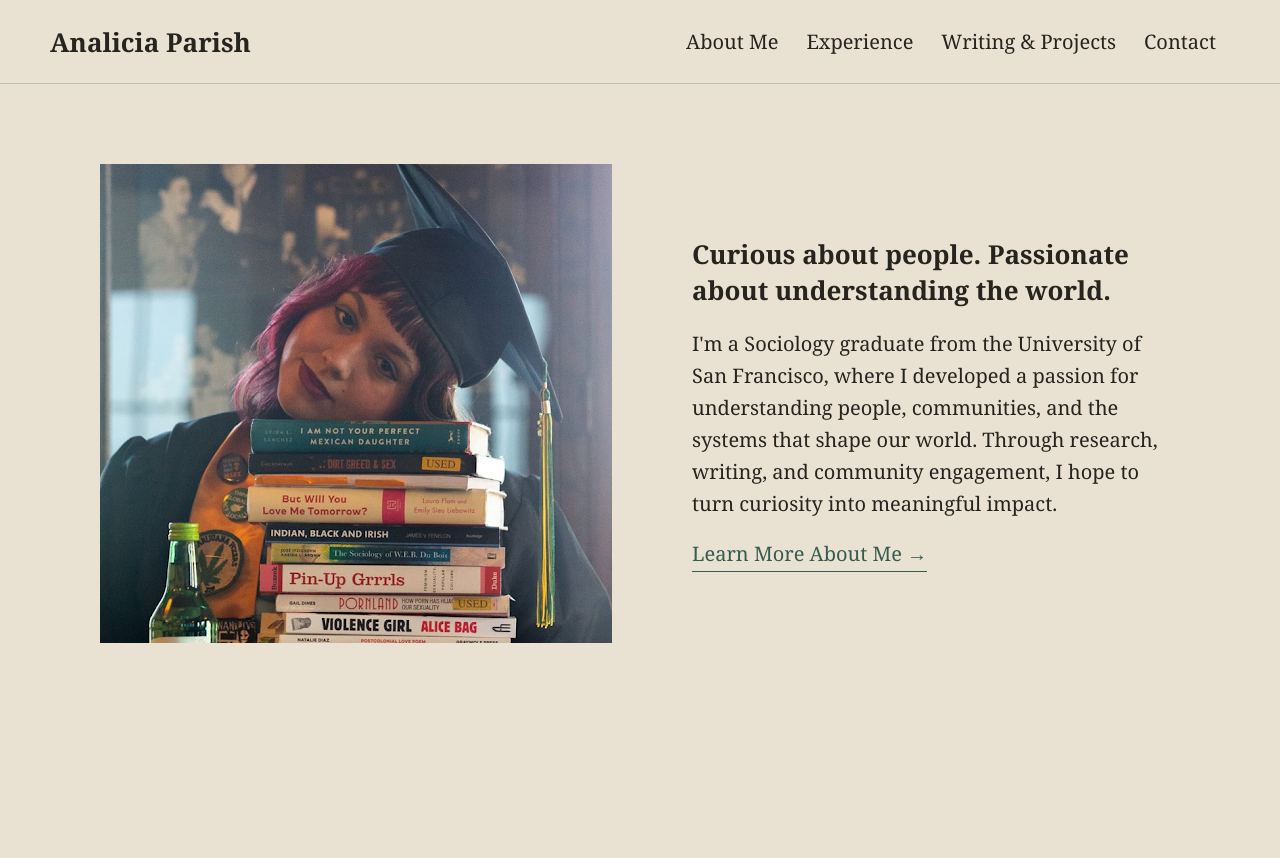
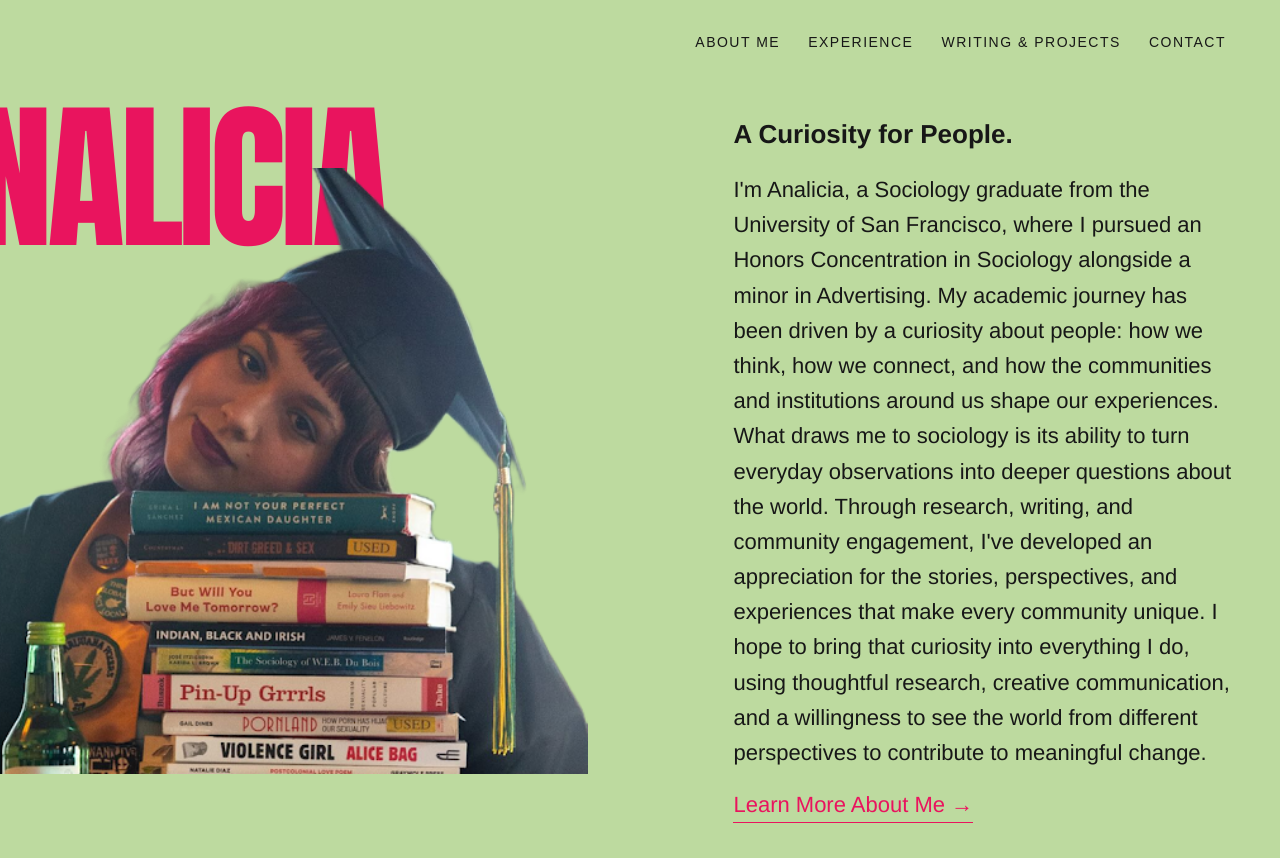
Before and after one commit to funnyguyaj/Sociology-Portfolio, a plain HTML site: page index.html in a window 1280 px wide. Before the commit the page ends 800 px from the top, so only its background shows below. Drawn offline with Linux system fonts and the light colour scheme.

Commit message:
Update 2

```diff
--- a/index.html
+++ b/index.html
@@ -18,17 +18,26 @@
     </header>
 
     <main>
-        <img src="images/homepage-image.png" alt="Home Image">
+        <div class="hero-visual">
+            <h1 class="hero-title">ANALICIA</h1>
+            <img src="images/homepage-image-transparent.png" alt="Portrait of Analicia">
+        </div>
 
         <div>
-            <h2>Curious about people. Passionate about understanding the world.</h2>
+            <h2>A Curiosity for People.</h2>
 
             <p>
-                I'm a Sociology graduate from the University of San Francisco,
-                where I developed a passion for understanding people,
-                communities, and the systems that shape our world.
-                Through research, writing, and community engagement,
-                I hope to turn curiosity into meaningful impact.
+                I'm Analicia, a Sociology graduate from the University of San Francisco, where I pursued an Honors
+                Concentration in Sociology alongside a minor in Advertising. My academic journey has been driven by a
+                curiosity about people: how we think, how we connect, and how the communities and institutions around us
+                shape our experiences.
+
+                What draws me to sociology is its ability to turn everyday observations into deeper questions about the
+                world. Through research, writing, and community engagement, I've developed an appreciation for the
+                stories, perspectives, and experiences that make every community unique.
+
+                I hope to bring that curiosity into everything I do, using thoughtful research, creative communication,
+                and a willingness to see the world from different perspectives to contribute to meaningful change.
             </p>
             <a href="about.html">Learn More About Me &rarr;</a>
         </div>
--- a/style.css
+++ b/style.css
@@ -1,22 +1,39 @@
+
 body {
-    background-color: #E9E1D2;
-    margin:0;
+    background-color: #BDDA9F;
+    margin: 0;
 }
+
+/* HEADER */
 
 header {
     display: flex;
     justify-content: space-between;
+    align-items: center;
     padding: 20px 50px;
     font-family: Georgia, serif;
     font-size: 20px;
-    align-items: center;
-    border-bottom: 1px solid rgba(53, 92, 80, 0.25);
+    border-bottom: 1px solid rgba(23, 23, 23, 0.25);
 }
 
 header a {
-    color: #25241F;
+    color: #171717;
     text-decoration: none;
 }
+
+/* LOGO */
+
+.logo {
+    font-size: 26px;
+    font-weight: bold;
+    transition: color 200ms ease-out;
+}
+
+.logo:hover {
+    color: #E9145E;
+}
+
+/* NAVIGATION */
 
 nav {
     display: flex;
@@ -25,15 +42,42 @@ nav {
     font-size: 20px;
 }
 
-.logo {
-    font-size: 26px;
-    font-weight: bold;
-    transition: color 0.3s ease;
+nav a {
+    display: inline-flex;
+    align-items: center;
+    justify-content: center;
+
+    padding: 8px 14px;
+    min-height: 44px;
+    box-sizing: border-box;
+
+    border-radius: 25px;
+    background-color: transparent;
+    outline: 1px solid transparent;
+
+    transition:
+        color 200ms ease-out,
+        background-color 200ms ease-out,
+        outline-color 200ms ease-out,
+        transform 150ms ease-out;
 }
 
-.logo:hover {
-    color: #355C50;
+nav a:hover {
+    color: #E9145E;
+    background-color: rgba(233, 20, 94, 0.12);
+    outline-color: #E9145E;
 }
+
+nav a:active {
+    transform: scale(0.97);
+}
+
+nav a:focus-visible {
+    outline: 2px solid #E9145E;
+    outline-offset: 3px;
+}
+
+/* MAIN CONTENT */
 
 main {
     display: flex;
@@ -45,34 +89,34 @@ main {
 
 main img {
     width: 700px;
+    max-width: 100%;
     height: auto;
     object-fit: cover;
-    max-width: 100%;
 }
 
 main h2 {
-    font-family: Georgia, serif;
+    font-family: Helvetica, Arial, sans-serif;
     font-size: 26px;
     font-weight: bold;
-    color: #25241F;
+    color: #171717;
+    margin-top: 0;
     margin-bottom: 0;
-    margin-top: 0;
 }
 
 main p {
-    font-family: Georgia, serif;
-    font-size: 20px;
-    color: #25241F;
+    font-family: Helvetica, Arial, sans-serif;
+    font-size: 22px;
+    color: #171717;
     line-height: 1.6;
     max-width: 800px;
 }
 
 main a {
-    font-family: Georgia, serif;
-    font-size: 20px;
-    color: #355C50;
+    font-family: Helvetica, Arial, sans-serif;
+    font-size: 22px;
+    color: #E9145E;
     text-decoration: none;
-    border-bottom: 1px solid #355C50;
+    border-bottom: 1px solid #E9145E;
     padding-bottom: 4px;
     display: inline-block;
     transition: transform 0.3s ease;
@@ -82,31 +126,7 @@ main a:hover {
     transform: scale(1.08);
 }
 
-nav a {
-    padding: 8px 14px;
-    border-radius: 25px;
-
-    background-color: transparent;
-    outline: 1px solid transparent;
-
-    transition: color 0.8s ease,
-                background-color 0.8s ease,
-                outline-color 0.8s ease;
-}
-
-nav a:hover {
-    color: #355C50;
-    background-color: rgba(53, 92, 80, 0.15);
-    border-radius: 25px;
-    padding: 8px 14px;
-    outline: 1px solid #355C50;
-}
-
-@media (max-width: 768px) {
-    main {
-        flex-direction: column;
-    }
-}
+/* ABOUT ME PAGE */
 
 .about {
     max-width: 750px;
@@ -117,14 +137,110 @@ nav a:hover {
     font-family: Georgia, serif;
     font-size: 48px;
     font-weight: normal;
-    color: #25241F;
+    color: #171717;
     margin-bottom: 30px;
 }
 
 .about p {
     font-family: Georgia, serif;
     font-size: 20px;
-    color: #25241F;
+    color: #171717;
     text-align: left;
     max-width: 750px;
 }
+
+/* RESPONSIVE LAYOUT */
+
+@media (max-width: 768px) {
+    main {
+        flex-direction: column;
+    }
+}
+
+/* HERO IMAGE AND TYPOGRAPHY */
+
+.hero-visual {
+    position: relative;
+    width: 700px;
+    flex-shrink: 0;
+}
+
+.hero-title {
+    position: absolute;
+    top: -45px;
+    left: -40px;
+
+    font-family: Impact, "Arial Black", sans-serif;
+    font-size: 160px;
+    font-weight: 900;
+    letter-spacing: -5px;
+    line-height: 1;
+
+    color: #E9145E;
+    margin: 0;
+    z-index: 1;
+
+    transform: translate(-100px, -25px);
+}
+
+.hero-visual img {
+    position: relative;
+    z-index: 2;
+    display: block;
+    width: 100%;
+    height: auto;
+    transform: translateX(-100px);
+}
+
+/* HOMEPAGE EDITORIAL NAVIGATION */
+
+body:has(.hero-visual) header {
+    border-bottom: none;
+    padding: 20px 40px;
+}
+
+body:has(.hero-visual) .logo {
+    display: none;
+}
+
+body:has(.hero-visual) nav {
+    margin-left: auto;
+    font-family: Arial, sans-serif;
+    font-size: 14px;
+    letter-spacing: 1.5px;
+    text-transform: uppercase;
+}
+
+/* HOMEPAGE LAYOUT */
+
+body:has(.hero-visual) main {
+    gap: 45px;
+    padding: 35px 40px;
+    justify-content: center;
+    align-items: center;
+}
+
+body:has(.hero-visual) .hero-visual {
+    width: min(60vw, 900px);
+    flex-shrink: 1;
+}
+
+body:has(.hero-visual) main > div:not(.hero-visual) {
+    flex: 0 1 600px;
+    min-width: 0;
+}
+
+/* ACCESSIBILITY: REDUCED MOTION */
+
+@media (prefers-reduced-motion: reduce) {
+    .logo,
+    nav a,
+    main a {
+        transition: none;
+    }
+
+    nav a:active,
+    main a:hover {
+        transform: none;
+    }
+}
```
Also changed, not shown: images/homepage-image-transparent.png (added).
